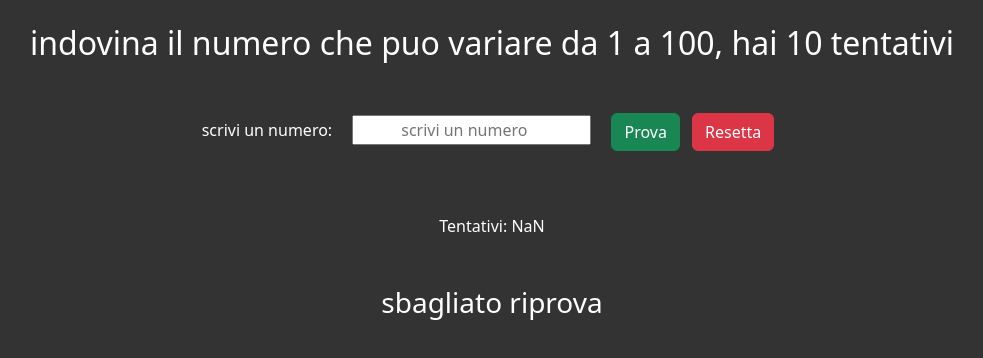
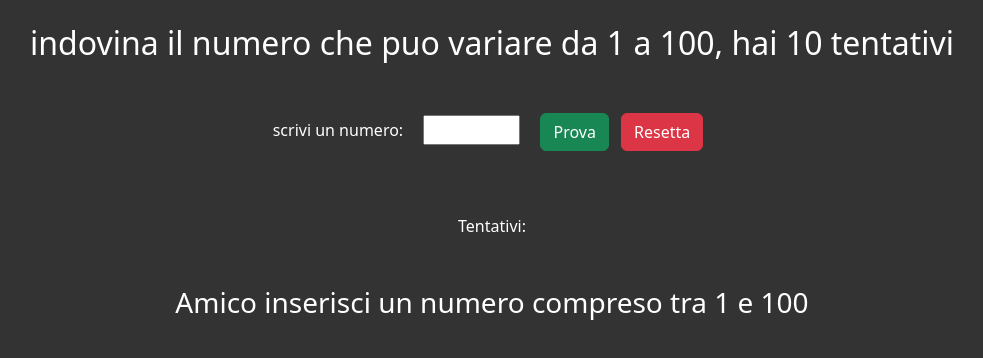
Before and after one commit to Fedekh/number-guessing-game-vanillaJS, a plain HTML site: page index.html in a window 1280 px wide. Both pictures are taken after a click on the button "Prova". Shown: the whole page, without its empty margins (148-1131 px from the left). Drawn offline with nearby package versions, Linux system fonts and the light colour scheme.

Commit message:
fix input control

```diff
--- a/index.html
+++ b/index.html
@@ -11,7 +11,7 @@
     <div class="container text-center">
         <h2 class="mt-4">indovina il numero che puo variare da 1 a 100, hai 10 tentativi</h2>
         <label class="my-5" for="">scrivi un numero:</label>
-        <input type="number" name="" id="" placeholder="scrivi un numero" class="mx-3 text-center">
+        <input type="number" name="" id="" required max="100" min="1" class="mx-3 text-center">
         <button class="btn btn-success">Prova</button>
         <button class="btn btn-danger mx-2" id="reset">Resetta</button>
         <div class="my-4">
--- a/scritp.js
+++ b/scritp.js
@@ -10,13 +10,14 @@ let input = document.querySelector('input');
 
 btn.addEventListener('click', () => {
     const inputt = parseInt(input.value);
+    if (!isNaN(inputt) && inputt > 0 && inputt < 101) {
         tentativi.innerHTML += ` ${inputt} `;
         if (inputt == numberPc) {
-        risultato.innerHTML = `Hai vinto con ${numTen+1} tentativi, resetta il game`
+            risultato.innerHTML = `Hai vinto con ${numTen + 1} tentativi, resetta il game`
             btn.disabled = true
             console.log(input);
             console.log('numeto tentativi: ', numTen);
-    } else if (inputt !== numberPc && numTen <9) {
+        } else if (inputt !== numberPc && numTen < 9) {
             risultato.innerHTML = 'sbagliato riprova'
             numTen++
             console.log('numeto tentativi: ', numTen);
@@ -24,6 +25,10 @@ btn.addEventListener('click', () => {
         } else {
             risultato.innerHTML = 'Gioco terminato, clicca resetta'
             btn.disabled = true
+        }
+    } else {
+        risultato.innerHTML = 'Amico inserisci un numero compreso tra 1 e 100'
+
     }
 
 })
```
Lines whose indentation alone changed are shown as unchanged.
